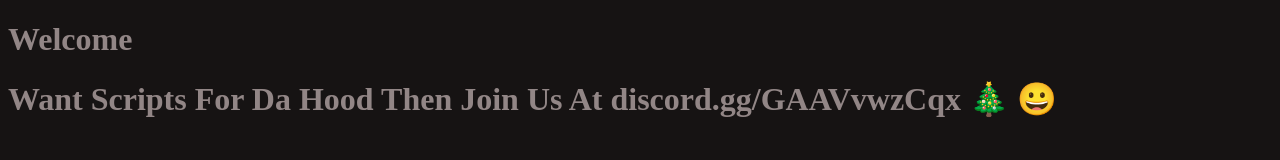
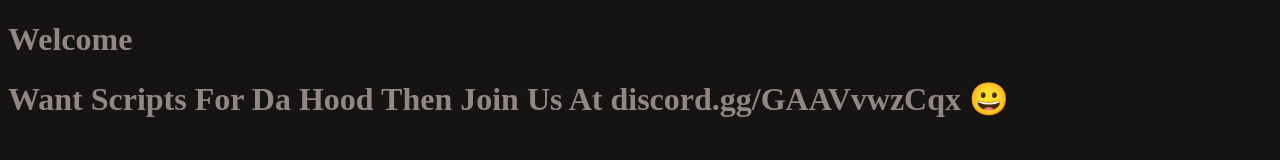
Before and after one commit to EpicPug/MessageByFunScripts, a plain HTML site: page index.html in a window 1280 px wide. Drawn offline with Linux system fonts and the light colour scheme.

Commit message:
Update index.html

```diff
--- a/index.html
+++ b/index.html
@@ -7,7 +7,7 @@
       }
    </style>
    <h1 style = "color:rgb(146, 134, 134);"> Welcome </h1>
-   <h1 style = "color:rgb(146, 134, 134);"> Want Scripts For Da Hood Then Join Us At discord.gg/GAAVvwzCqx 🎄 😀</h1>
+   <h1 style = "color:rgb(146, 134, 134);"> Want Scripts For Da Hood Then Join Us At discord.gg/GAAVvwzCqx 😀</h1>
 </head>
 <body>
 </body>
```
